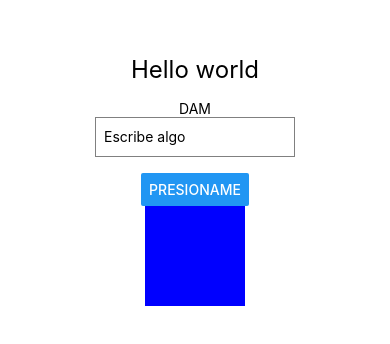
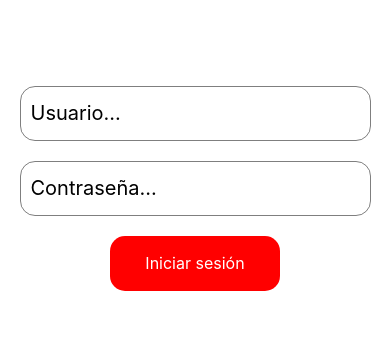
Before and after one commit to KimRuedasR/DAM_HolaMundo, a React Native app: screen / in a window 390 px wide. Shown: the part 234-578 px from the top of the page. Built offline with nearby package versions, Linux system fonts and the light colour scheme.

Commit message:
feat(P17): add Login screen

```diff
--- a/App.js
+++ b/App.js
@@ -1,31 +1,19 @@
 import { StatusBar } from 'expo-status-bar';
-import React, { useState } from 'react';
-import { StyleSheet, Text, View, TextInput, Button } from 'react-native';
+import { StyleSheet, Text, View, TouchableOpacity, TextInput } from 'react-native';
 
 export default function App() {
-  const [inputValue, setInputValue] = useState(''); // State to store input value
 
-  // Function to handle button press
-  const handleButtonPress = () => {
-    alert(`You entered: ${inputValue}`);
-  };
-
+  function hola() {
+    alert("Hola");
+  }
   return (
     <View style={styles.container}>
-      <Text style={styles.title}>Hello world</Text>
+      <TextInput style={styles.input_login} placeholder='Usuario...'/>
+      <TextInput style={styles.input_login} placeholder='Contraseña...' secureTextEntry={true}/>
 
-      <Text>DAM</Text>
-
-      <TextInput
-        style={styles.input}
-        placeholder="Escribe algo"
-        onChangeText={(text) => setInputValue(text)}
-        value={inputValue}
-      />
-
-      <Button title="Presioname" onPress={handleButtonPress} />
-
-      <View style={styles.box}></View>
+      <TouchableOpacity style={styles.login_btn}>
+          <Text style={{fontSize: 16, color: 'white' }}>Iniciar sesión</Text>
+      </TouchableOpacity>
 
       <StatusBar style="auto" />
     </View>
@@ -39,22 +27,22 @@ const styles = StyleSheet.create({
     alignItems: 'center',
     justifyContent: 'center',
   },
-  title: {
-    fontSize: 24,
-    marginBottom: 16,
+  input_login: {
+    width: "90%",
+    height:55,
+    borderColor:'rgba(0, 0, 0, 0.5)',
+    borderWidth: 1,
+    borderRadius: 15,
+    fontSize: 20,
+    paddingLeft: 10,
+    marginBottom:20
   },
-  input: {
-    height: 40,
-    width: 200,
-    borderColor: 'gray',
-    borderWidth: 1,
-    marginBottom: 16,
-    paddingHorizontal: 8,
-  },
-  box: {
-    width: 100,
-    height: 100,
-    backgroundColor: 'blue',
-    marginBottom: 16,
+  login_btn:{
+    backgroundColor: 'red',
+    width: 170,
+    height: 55,
+    justifyContent:'center',
+    alignItems: 'center',
+    borderRadius: 15
   },
 });
```
